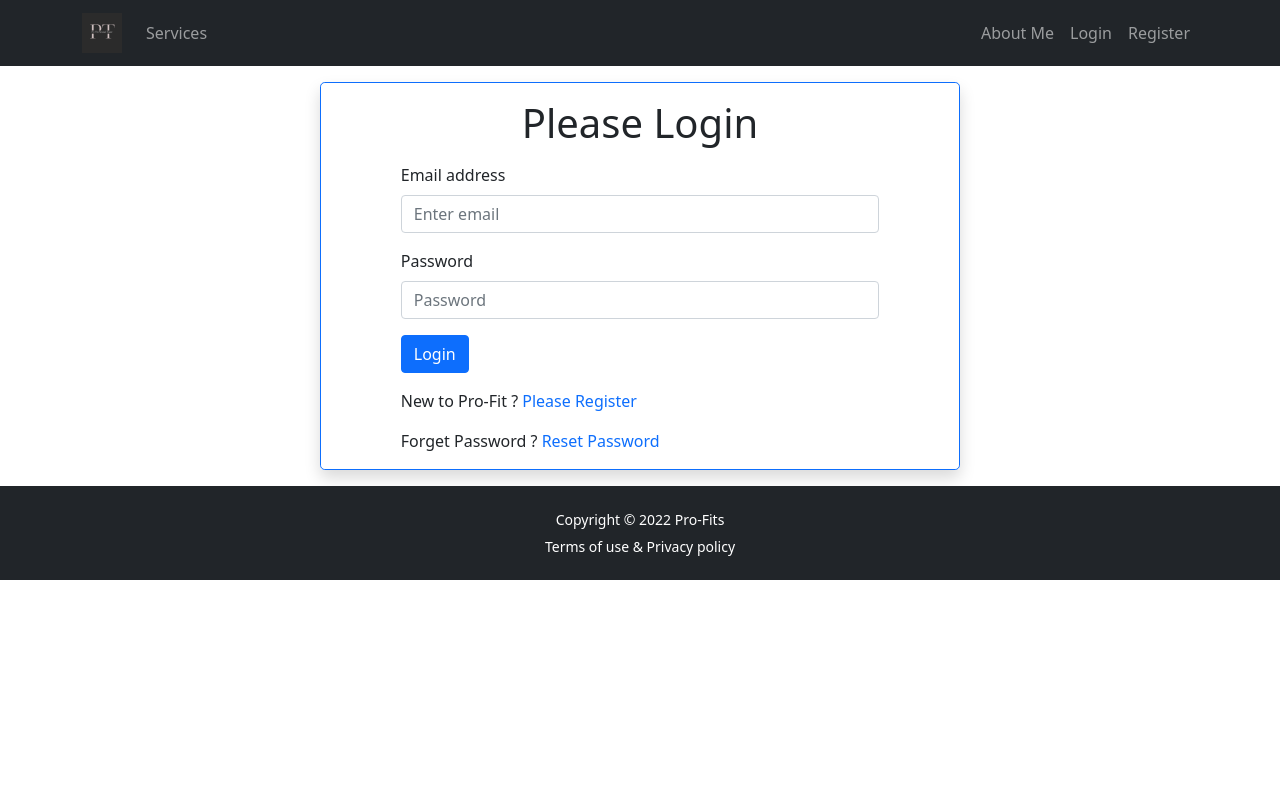
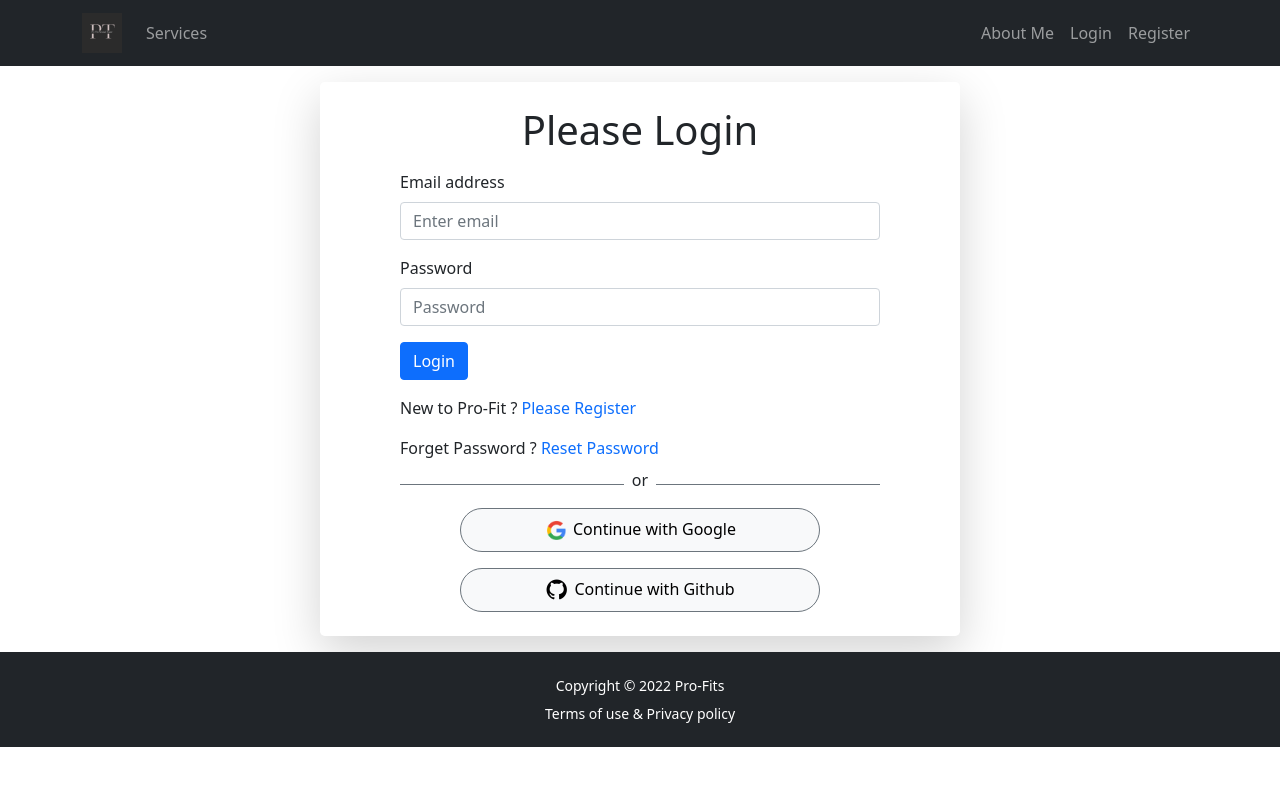
Before and after one commit to mobashirul-alam/independent-service-provider-mobashirul-alam-p, a React (Create React App) app: page /login in a window 1280 px wide. Shown: the top 786 px of the page. Built offline with nearby package versions, Linux system fonts and the light colour scheme.

Commit message:
social login option added

```diff
--- a/src/Pages/Login/Login/Login.js
+++ b/src/Pages/Login/Login/Login.js
@@ -1,11 +1,12 @@
 import React from 'react';
 import { Button, Form } from 'react-bootstrap';
 import { Link } from 'react-router-dom';
+import SocialLogin from '../SocialLogin/SocialLogin';
 
 const Login = () => {
     return (
         <div>
-            <div className='w-50 shadow mx-auto border border-primary rounded-3 my-3'>
+            <div className='w-50 shadow-lg mx-auto py-2 rounded-3 my-3'>
                 <h1 className='text-center my-3'>Please Login</h1>
                 <Form className='w-75 mx-auto my-3'>
                     <Form.Group className="mb-3" controlId="formBasicEmail">
@@ -25,11 +26,12 @@ const Login = () => {
                         New to Pro-Fit ?
                         <Link className='text-decoration-none' to="/register"> Please Register</Link>
                     </p>
-                    <p>
+                    <p className='mb-0'>
                         Forget Password ?
                         <Link className='text-decoration-none' to="/register"> Reset Password</Link>
                     </p>
                 </div>
+                <SocialLogin></SocialLogin>
             </div>
         </div>
     );
--- a/src/Pages/Login/Register/Register.js
+++ b/src/Pages/Login/Register/Register.js
@@ -1,11 +1,12 @@
 import React from 'react';
 import { Button, Form } from 'react-bootstrap';
 import { Link } from 'react-router-dom';
+import SocialLogin from '../SocialLogin/SocialLogin';
 
 const Register = () => {
     return (
         <div>
-            <div className='w-50 shadow mx-auto border border-primary rounded-3 my-3'>
+            <div className='w-50 shadow-lg mx-auto rounded-3 py-2 my-3'>
                 <h1 className='text-center my-3'>Please Register</h1>
                 <Form className='w-75 mx-auto my-3'>
                     <Form.Group className="mb-3">
@@ -24,10 +25,11 @@ const Register = () => {
                         Register
                     </Button>
                 </Form>
-                <p className='w-75 mx-auto'>
+                <p className='w-75 mx-auto mb-0'>
                     Already have an account ?
                     <Link className='text-decoration-none' to="/login"> Please Login</Link>
                 </p>
+                <SocialLogin></SocialLogin>
             </div>
         </div>
     );
--- a/src/Pages/Login/SocialLogin/SocialLogin.js
+++ b/src/Pages/Login/SocialLogin/SocialLogin.js
@@ -1,9 +1,28 @@
 import React from 'react';
+import googleLogo from '../../../Images/social/google-logo.png';
+import githubLogo from '../../../Images/social/github-logo.png';
 
 const SocialLogin = () => {
     return (
-        <div>
-            <h1>Login with google and github</h1>
+        <div className='w-75 mx-auto mb-3 mt-0'>
+            <div className='d-flex justify-content-center align-items-center'>
+                <div style={{ height: '1px' }} className='w-50 bg-secondary'>
+                </div>
+                <p className='mx-2 pt-2'>or</p>
+                <div style={{ height: '1px' }} className='w-50 bg-secondary'>
+                </div>
+            </div>
+            <div className='w-75 mx-auto'>
+                <button className='btn btn-light border border-secondary w-100 rounded-pill py-2 mb-3'>
+                    <img width={25} className='me-1' src={googleLogo} alt="" />
+                    Continue with Google
+                </button>
+                <br />
+                <button className='btn btn-light border border-secondary w-100 rounded-pill py-2'>
+                    <img width={25} className='me-1' src={githubLogo} alt="" />
+                    Continue with Github
+                </button>
+            </div>
         </div>
     );
 };
```
Also changed, not shown: src/Images/social/github-logo.png (added), src/Images/social/google-logo.png (added).
